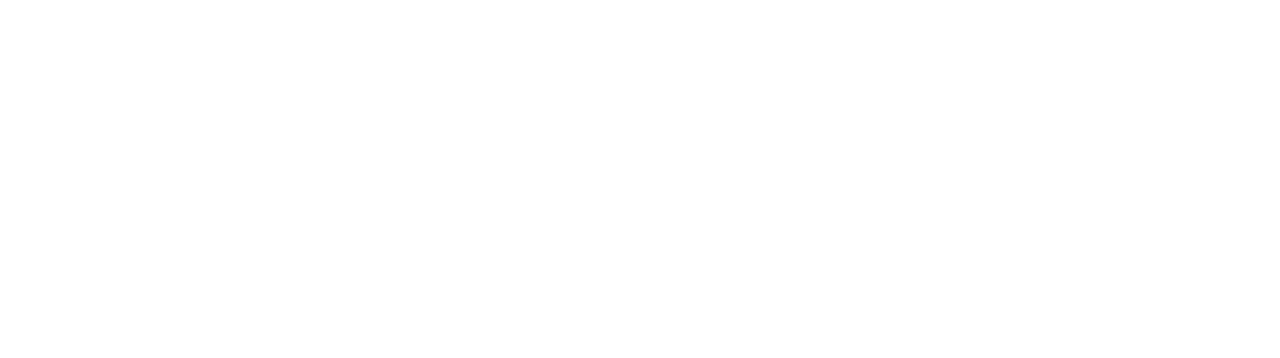
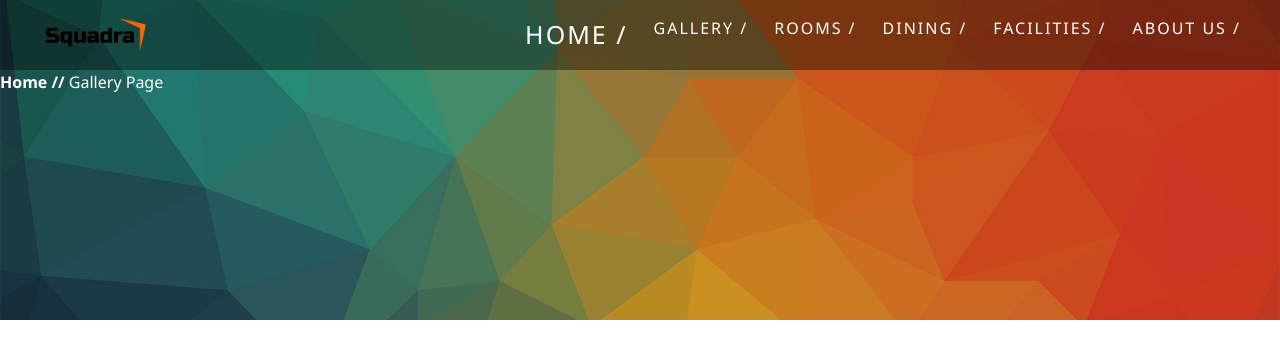
Before and after one commit to malt-brothers/Hotel_Site, a plain HTML site: page Gallery.html in a window 1280 px wide. Drawn offline with nearby package versions, Linux system fonts and the light colour scheme.

Commit message:
new header added

```diff
--- a/Gallery.html
+++ b/Gallery.html
@@ -0,0 +1,78 @@
+<!DOCTYPE html>
+<html>
+<head>
+	<title>Squadra Hotels - Gallery</title>
+    <meta charset="utf-8">
+	<meta name="viewport" content="width=device-width, initial-scale=1">
+	<!-- Latest compiled and minified CSS -->
+	<link rel="stylesheet" href="https://maxcdn.bootstrapcdn.com/bootstrap/4.3.1/css/bootstrap.min.css">
+	<!-- jQuery library -->
+	<script src="https://ajax.googleapis.com/ajax/libs/jquery/3.4.1/jquery.min.js"></script>
+	<!-- Popper JS -->
+ 	<script src="https://cdnjs.cloudflare.com/ajax/libs/popper.js/1.14.7/umd/popper.min.js"></script>
+ 	<!-- Latest compiled JavaScript -->
+ 	<script src="https://maxcdn.bootstrapcdn.com/bootstrap/4.3.1/js/bootstrap.min.js"></script>
+
+
+        <link rel="stylesheet" href="css/bootstrap.min.css">
+		<link rel="stylesheet" href="css/Plugins/aos/aos.css" />
+        <link rel="stylesheet" href="css/Section_A.css">
+		<link rel="stylesheet" href="css/Gallery.css">
+
+</head>
+<body>
+
+	<!--////////////NavigationBar -->
+	  <section id="nav-bar">
+	    <nav class="navbar navbar-expand-lg navbar-light">
+	      <a class="navbar-brand" href="Home.html"><img src="Resorces/images/logo.png"></a>
+	        <button class="navbar-toggler" type="button" data-toggle="collapse" data-target="#navbarNav" aria-controls="navbarNav" aria-expanded="false" aria-label="Toggle navigation">
+	          <span class="navbar-toggler-icon"></span>
+	        </button>
+
+	            <div class="collapse navbar-collapse" id="navbarNav">
+	              <ul class="navbar-nav ml-auto">
+	                <li class="nav-item" id="active" class="text-success">
+	                   <a class="nav-link"  href="Home.html">Home  /<span class="sr-only">(current)</span></a>
+	                </li>
+	                <li class="nav-item">
+	                   <a class="nav-link" href="Gallery.html">Gallery  /</a>
+	                </li>
+	                <li class="nav-item">
+	                   <a class="nav-link" href="Rooms.html">Rooms  /</a>
+	                </li>
+	                <li class="nav-item">
+	                   <a class="nav-link" href="Dining.html">Dining  /</a>
+	                </li>
+	                <li class="nav-item">
+	                   <a class="nav-link" href="Facilities.html">Facilities  /</a>
+	                </li>
+	                <li class="nav-item">
+	                   <a class="nav-link" href="About Us.html">About Us  /</a>
+	                </li>
+	              </ul>
+	            </div>
+	        </nav>
+	    </section>
+			<!--section nav bar end-->
+
+
+	    <header class="img-header ">
+
+	    	<div class="img-header-section" style="background-image: url(Resorces/images/header-img.png)">
+	    		<!-- <figure>
+	    			<img src="Resorces/images/bg7.jpg">
+	    		</figure> -->
+	    	</div>
+	    	 <!-- header content -->
+             <div class="header-overlay"><!-- overlay div--></div>
+             <div class="header-content">
+             	<p>
+             		<b class="font-weight-bold">Home //</b> Gallery Page
+             	</p>
+
+             </div><!-- header content -->
+	    </header>
+
+</body>
+</html>
--- /dev/null
+++ b/css/Gallery.css
@@ -0,0 +1,135 @@
+html {
+  scroll-behavior: smooth;
+}
+*{
+  box-sizing: border-box;
+  margin: 0;
+  padding: 0;
+}
+body{
+  margin:0;
+  font-family: 'Segoe UI', Tahoma, Geneva, Verdana, sans-serif;
+  font-size:1rem;
+  font-weight:normal;
+  line-height:1.5;
+  color:#333;
+  overflow-x:hidden;
+}
+/* navigation bar css */
+#nav-bar{
+    position:relative;
+    top: 0;
+    z-index: 10;
+    padding-right: 10px;
+    background-color: rgba(0,0,0,0.4);
+
+}
+.navbar-brand img{
+  height: 40px;
+  padding-left: 30px;
+  transition: 0.5s;
+}
+.navbar-nav li{
+  padding: 0 5px;
+}
+
+.navbar-nav li a{
+  float: right;
+  text-align: left;
+  color: #FFFFFF!important;
+  letter-spacing: 2px;
+  display:block;
+  position: relative;
+  text-decoration: none;
+  text-transform: uppercase;
+  transition: 0.5s;
+}
+.navbar-nav:hover li a{
+  transform:scale(1.5);
+  opacity: .2;
+  filter: blur(2px);
+}
+.navbar-nav li a:hover{
+  transform:scale(1.2);
+  opacity: 1;
+  filter: blur(0);
+  font-weight: bold;
+  /*font-size: 20px;*/
+
+}
+.navbar-nav li a:before{
+  content: '';
+  position: absolute;
+  top: 0;
+  left: 0;
+  width: 100%;
+  height: 100%;
+  /* background: rgba(0,0,0,0.5); */
+  transition: transform 0.5s;
+  transform-origin: right;
+  transform: scaleX(0);
+  z-index: -1;
+
+}
+.navbar-nav li a:hover:before{
+  transition: transform 0.5s;
+  transform-origin:left;
+  transform: scalex(1);
+  border-radius:5px;
+  border-bottom: 2px solid red;
+}
+
+#active{
+  font-size: 25px;
+  color:#00FA9A;
+}
+
+/*header css*/
+.img-header{
+  height:100vh;
+  display:flex;
+  color:#fff;
+}
+.container{
+  max-width:960px;
+  padding-left:1rem;
+  padding-right:1rem;
+  margin:auto;
+  z-index: 1;
+}
+.img-header-section{
+  position:absolute;
+  top:0;
+  left:0;
+  width:100%;
+  height:50vh;
+  overflow:hidden;
+  background:no-repeat;
+  background-size:cover;
+}
+.img-header-section{
+  max-height: 40%;
+  max-width: 100%;
+}
+.header-overlay{
+  height:40vh;
+  position: absolute;
+  top:0;
+  left:0;
+  width:100vw;
+  z-index:1;
+  background-color: rgba(0,0,0,0.4);
+  opacity:.5;
+}
+.header-content{
+  top:50;
+  position: absolute;
+  z-index:2;
+}
+
+.header-content p{
+  font-size:1rem;
+  display:block;
+  padding-bottom:1rem;
+  top:20;
+}
```
Also changed, not shown: Home.html (+2 -2 lines), Resorces/images/header-img.png (added).
